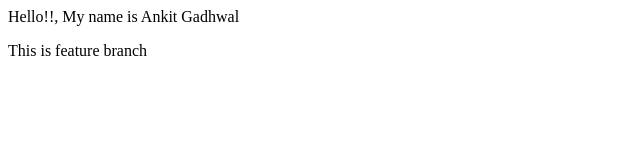
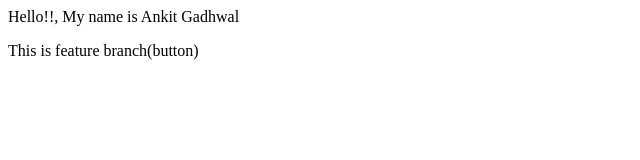
Before and after one commit to ankitgadhwal1211/Localrepo, a plain HTML site: page index.html in a window 1280 px wide. Shown: the full height of the page, 0-640 px from the left. Drawn offline with Linux system fonts and the light colour scheme.

```diff
--- a/index.html
+++ b/index.html
@@ -1,2 +1,2 @@
 <p>Hello!!, My name is Ankit Gadhwal</p>
-<p>This is feature branch</p>
+<p>This is feature branch(button)</p>
```
